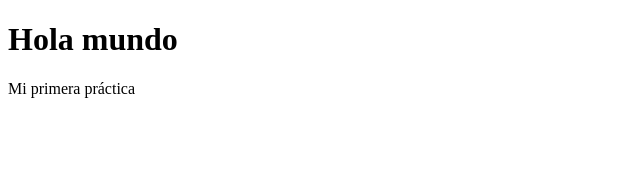
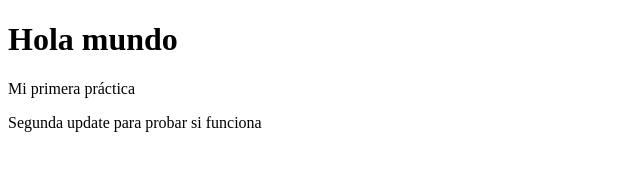
Before and after one commit to juantestaccount44/DOMINIO, a plain HTML site: page index.html in a window 1280 px wide. Shown: the whole page, without its empty margins (0-640 px from the left). Drawn offline with Linux system fonts and the light colour scheme.

Commit message:
prueba 2

```diff
--- a/index.html
+++ b/index.html
@@ -8,5 +8,6 @@
 <body>
     <h1>Hola mundo</h1>
     <p>Mi primera práctica</p>
+    <p>Segunda update para probar si funciona</p>
 </body>
 </html>
```
